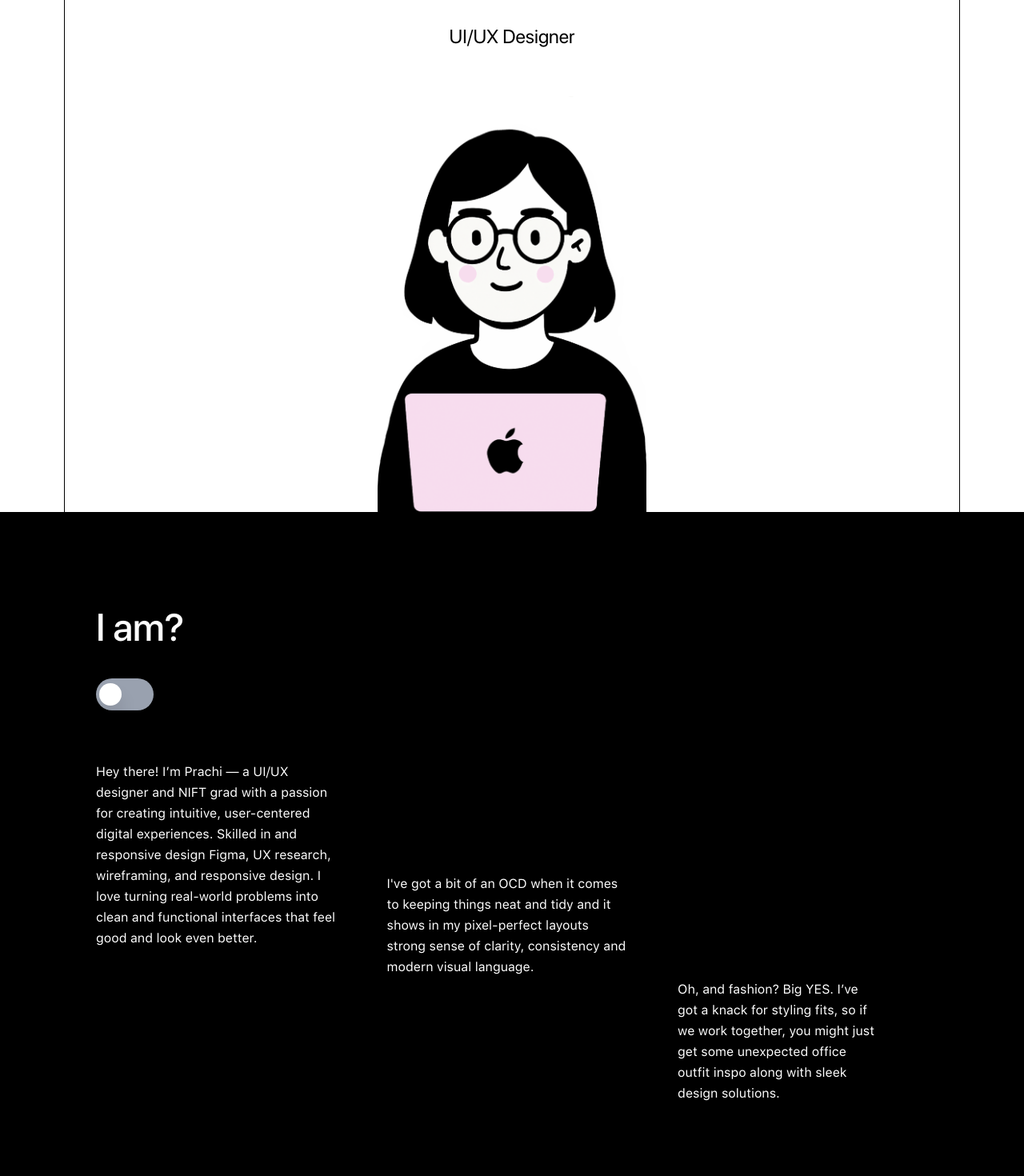
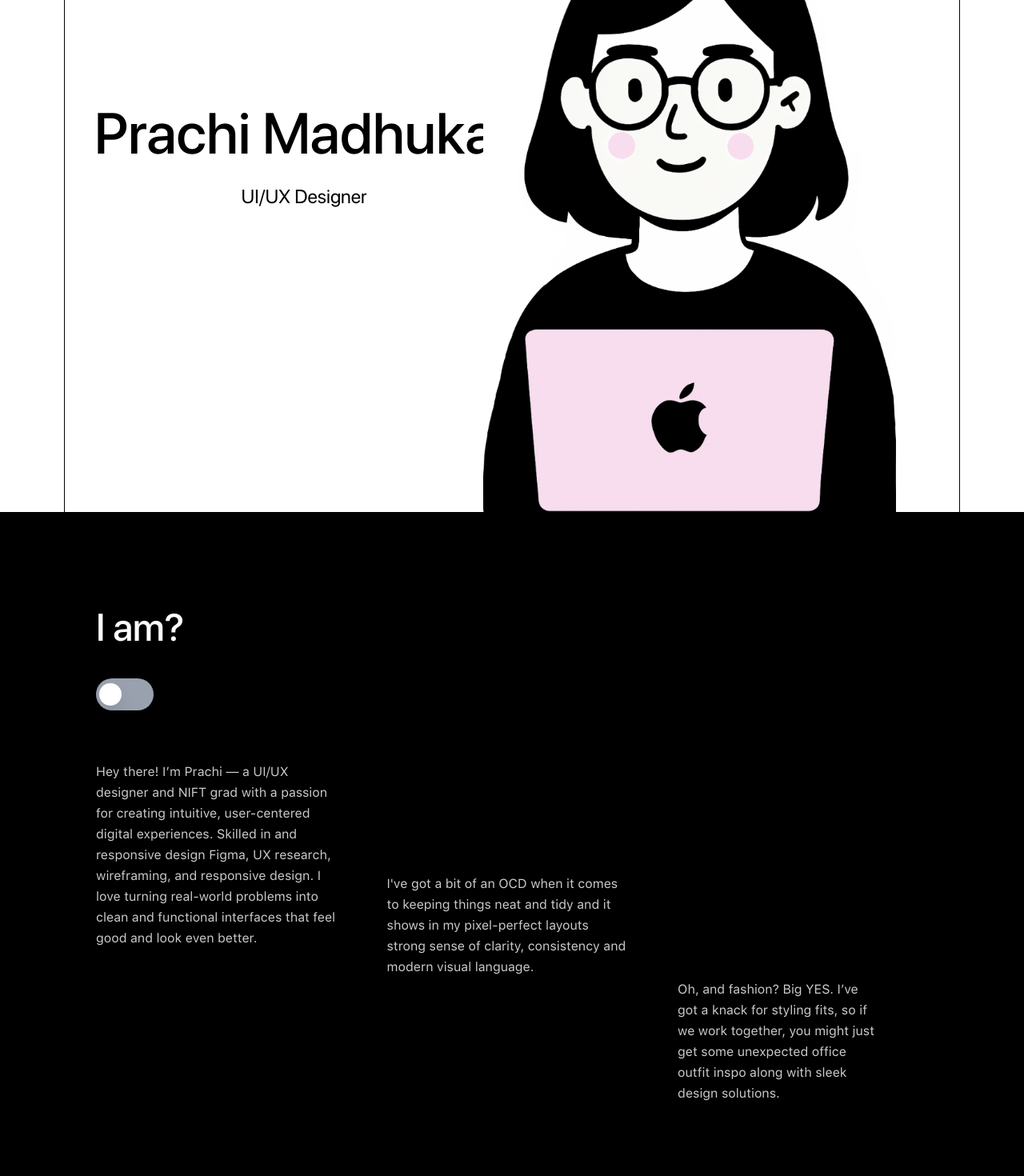
Before and after one commit to ombhinav/stock_designer_portfolio, a React (Vite) app: page / in a window 1280 px wide. Shown: the part 260-1730 px from the top of the page at 80% size. Built offline with nearby package versions, Linux system fonts and the light colour scheme.

Commit message:
changed hero

```diff
--- a/src/App.jsx
+++ b/src/App.jsx
@@ -1,4 +1,3 @@
-import './App.css'
 import { useState } from 'react'
 import DottedCursor from './components/DottedCursor'
 import SplashScreen from "./components/SplashScreen"
@@ -33,10 +32,10 @@ function App() {
         <div className='absolute mt-20 z-10'>
           <HorizontalLine color="black" duration={2000} delay={4000} />
         </div>
-        <div className='absolute z-30 mt-[190px] w-full'>
+        <div className='absolute z-30 mt-[390px] w-full pl-20'>
           <Hero/>
         </div>
-        <div className=' absolute z-30 w-full bottom-0 flex justify-center' >
+        <div className=' absolute z-30 w-full bottom-0 flex justify-end pr-40' >
               <div onMouseEnter={() => setIsHovering(true)}
               onMouseLeave={() => setIsHovering(false)}>
               <VectorImage/>
--- a/src/components/AboutMe.jsx
+++ b/src/components/AboutMe.jsx
@@ -23,7 +23,7 @@ function AboutMe() {
             </button>
         </div>
         <div className="flex px-30">
-            <div className="">
+            <div className="text-[#cccccc]">
                 <div className="transition-all duration-300 max-w-sm mt-16">
                 <p className="text-base leading-relaxed font-myfontText">
                   <span className={isToggled ? "line-through opacity-40 transition-all duration-700" : ""}>Hey there! I’m</span> Prachi — a UI/UX designer
@@ -55,7 +55,7 @@ function AboutMe() {
               </div>
             </div>
 
-            <div className="pl-15 mt-35">
+            <div className="pl-15 mt-35 text-[#cccccc]">
               <div className="transition-all duration-300 max-w-sm mt-16">
                 <p className="text-base leading-relaxed font-myfontText">
                   <span className={isToggled ? "line-through opacity-40 transition-all duration-700" : ""}>I've got a bit of an OCD when it comes to keeping things</span> neat and
@@ -76,7 +76,7 @@ function AboutMe() {
               </div>
             </div>
 
-            <div className="px-15 mt-60">
+            <div className="px-15 mt-60 text-[#cccccc]">
                 <div className="transition-all duration-300 max-w-xs mt-24">
                 <p className="text-base leading-relaxed font-myfontText">
                     <span className={isToggled ? "line-through opacity-40 transition-all duration-700" : ""}>
--- a/src/components/Hero.jsx
+++ b/src/components/Hero.jsx
@@ -1,10 +1,10 @@
 function Hero() {
   return (
-    <div className="relative">
-      <div className="text-7xl flex justify-center pb-7 font-myfontMed ">
+    <div className="relative justify-center">
+      <div className="text-7xl flex justify-center w-1/2  pb-7 font-myfontMed ">
         Prachi Madhukar
       </div>
-      <div className="text-2xl flex justify-center text-black pb-7 font-myfont">
+      <div className="text-2xl flex justify-center text-black pb-7 font-myfont w-1/2">
         UI/UX Designer
       </div>
     </div>
--- a/src/components/Navbar.jsx
+++ b/src/components/Navbar.jsx
@@ -1,39 +1,14 @@
-// function Navbar(){
-//     return(
-//         <div className="">
-//             <div>
-//                 <a href="<home">
-//                 Prachi Madhukar
-//                 </a>
-//             </div>
-//             <div className="ml-auto flex mr-25 ">
-//                 <div className="px-3">
-//                     i am?                </div>
-//                 <div className="px-3">
-//                     work
-//                 </div>
-//                 <div className="px-3">
-//                     contact
-//                 </div>
-//             </div>
-//         </div>
-//     )
-// }
-// export default Navbar
-
 import { Link } from 'react-scroll';
 
 function Navbar() {
   return (
     <div className="flex ml-30 font-myfont pt-0.5">
-      {/* Left: Brand Name */}
       <div>
-        <Link to="home" smooth={true} duration={500} className="cursor-pointer">
+        <Link to="home" smooth={true} duration={500} className="cursor-none">
           Prachi Madhukar
         </Link>
       </div>
 
-      {/* Right: Navigation Links */}
       <div className="ml-auto flex mr-25">
         <Link to="about" smooth={true} duration={500} className="px-3 cursor-none">
           i am?
--- a/src/components/StackingScroll.jsx
+++ b/src/components/StackingScroll.jsx
@@ -42,14 +42,12 @@ The project involved creating a scalable architecture that can handle high traff
   },
   {
     id: 3,
-    category: "Visual & Branding Designer",
-    title: "Faena Hotels ",
-    subtitle: "Defining a Visual Language of Luxury",
-    description: `For this project, I developed a comprehensive branding manual for Faena Hotels, a brand known for its artistic, luxurious identity. The work included creating logo explorations, final logo compositions, and an original pattern system inspired by the brand’s aesthetic and storytelling. The brand manual served as a visual guideline, detailing logo usage, color palettes, typography, and pattern application—ensuring design consistency across digital and print touchpoints.`,
-    toolsUsed: "Illustrator · Photoshop · InDesign",
-    skills: `Logo Design · Brand Identity · Pattern Design · Typography
-Visual Storytelling · Layout Design · Branding Systems
-Design Documentation · Composition · Color Theory`,
+    category: "Creditttt ",
+    title: "Credit card Hotels ",
+    subtitle: "Defining a credit card of Luxury",
+    description: `For this project, I will do nothing, That;s all folks, goodbye :))`,
+    toolsUsed: "My sharp mind · my beautiful hands · powerful laptop",
+    skills: `Don't care about it.`,
     img: Faena,
   },
   {
@@ -128,7 +126,7 @@ Interaction Design · Accessibility · Brand Storytelling`,
   >
     <div className=" w-full flex flex-col lg:flex-row items-center rounded-[27px] overflow-hidden relative border-2 " style={{ backgroundColor: getSectionBgColor(section.id), borderColor: getSectionBorderColor(section.id)}}>
       {/* Left Card Section */}
-      <div className="bg-white rounded-[57px] shadow pl-12 pb-12 py-8 max-w-lg w-full ml-6 my-6">
+      <div className="bg-white rounded-[57px] shadow px-8 pb-12 py-8 max-w-lg w-full ml-6 my-6">
         <div className="space-y-6">
           <div className="space-y-2">
             <p className="text-xl font-light text-black">{section.category}</p>
--- a/src/components/VectorImage.jsx
+++ b/src/components/VectorImage.jsx
@@ -4,8 +4,10 @@ function VectorImage() {
     <div>
         <img
             src={mac4}
-            className="h-130 cursor-none -mb-[0.3px] "
+            className="h-200 cursor-none -mb-[0.3px] "
             alt="Designer"
+
+
         />
     </div>
   )
```
Also changed, not shown: src/App.css (deleted).
